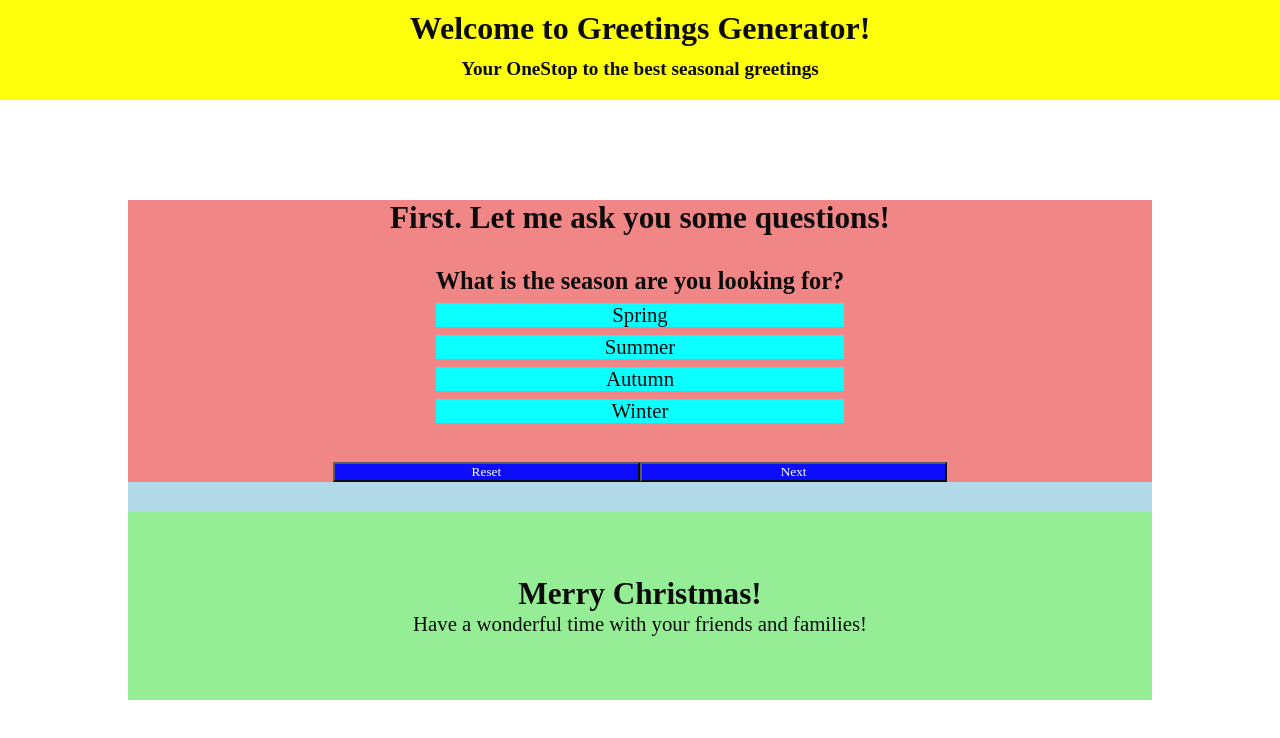
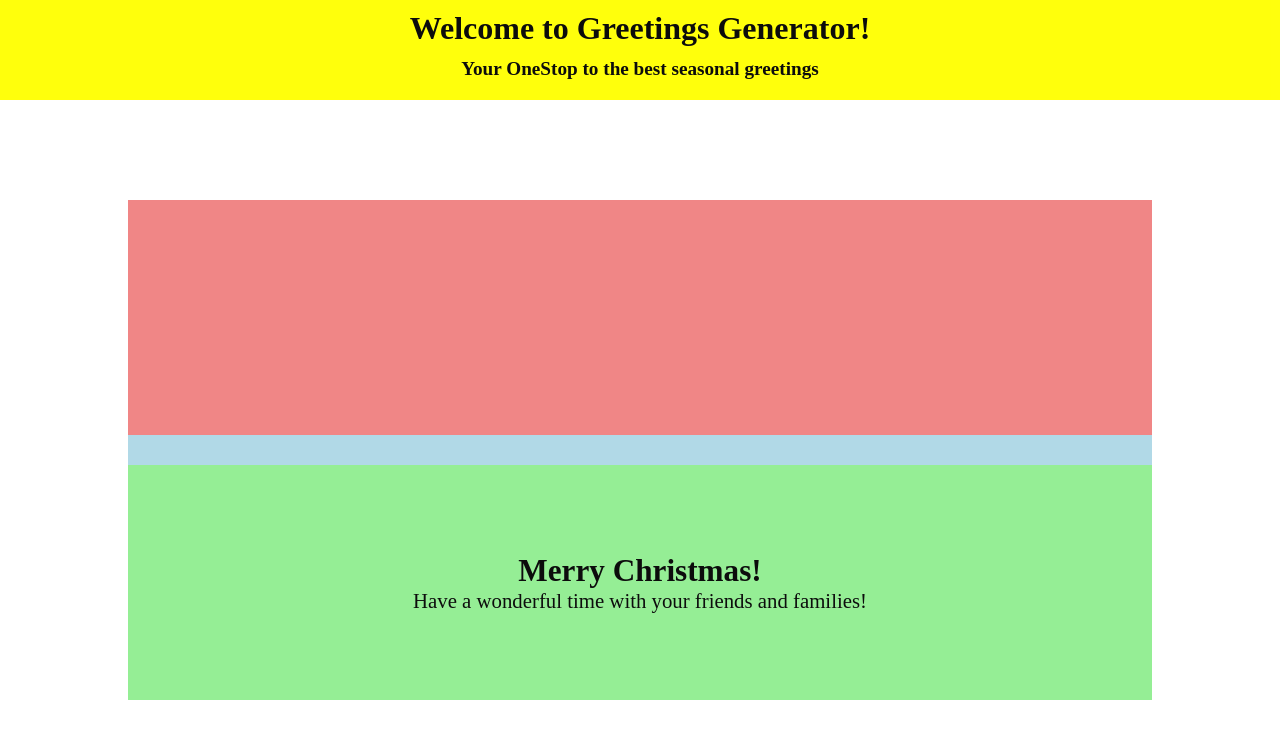
Before and after one commit to jamestq/message-generator, a plain HTML site: page index.html in a window 1280 px wide. Drawn offline with Linux system fonts and the light colour scheme; a web font is replaced by a local one.

Commit message:
remove original button based selection style to stage for form submission style

```diff
--- a/index.html
+++ b/index.html
@@ -12,20 +12,7 @@
         </header>
         <section class="generator-body">
             <div id="generator">
-                <h2 id="prompt">First. Let me ask you some questions!</h2>
-                <div id="generator-card">
-                    <h3 id="question">What is the season are you looking for?</h3>
-                    <ul class="answers">
-                        <li id="answer1">Spring</li>
-                        <li id="answer2">Summer</li>
-                        <li id="answer3">Autumn</li>
-                        <li id="answer4">Winter</li>
-                    </ul>
-                </div>
-                <div class="controls">
-                    <button id="reset">Reset</button>
-                    <button id="next">Next</button>
-                </div>
+
             </div>
             <div id="generated-message">
                 <h2 id="main-greeting">Merry Christmas!</h2>
```
